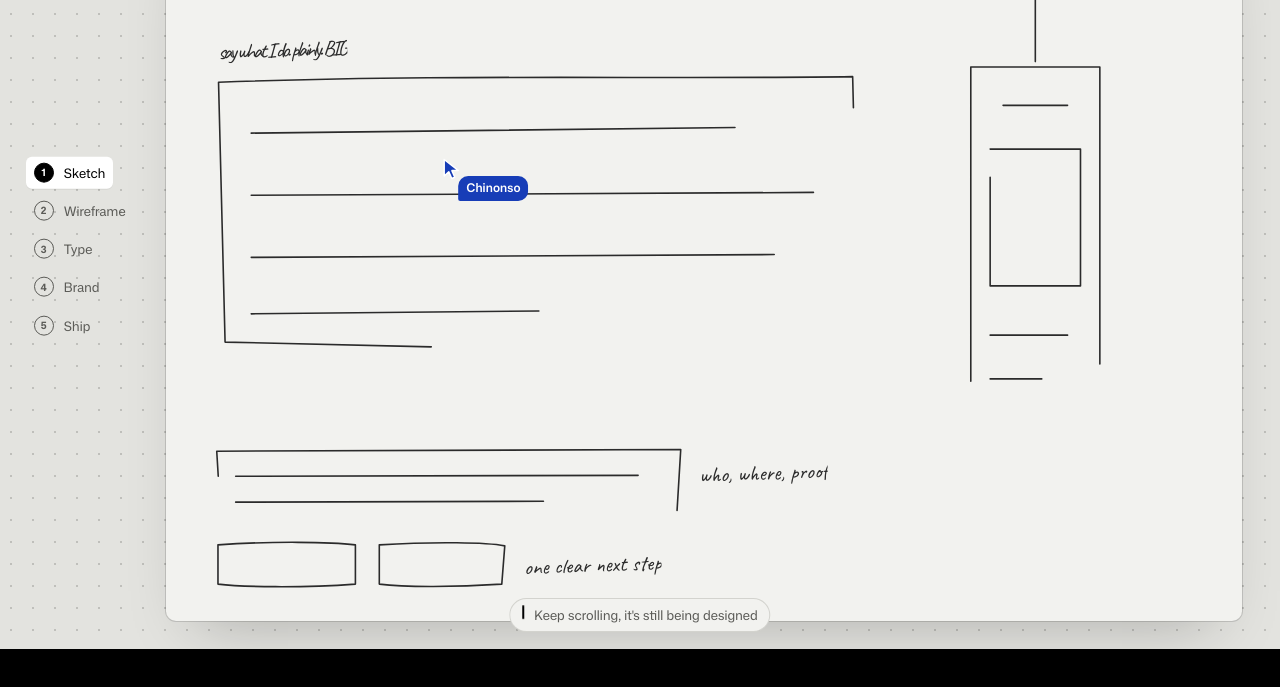
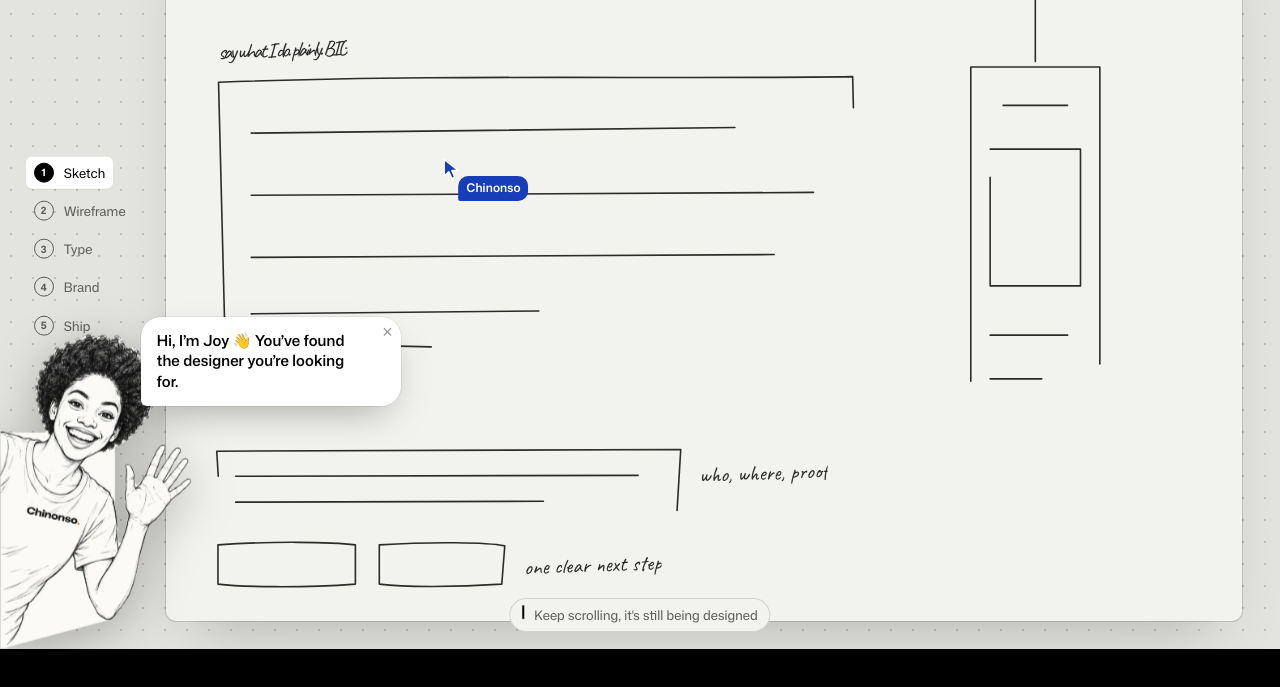
Before and after one commit to ONWUKWEELIASJOY/myportfolio, a plain HTML site: page dist/index.html in a window 1280 px wide. Shown: the part 151-838 px from the top of the page. Drawn offline with Linux system fonts and the light colour scheme; animation ran at ten frames a second.

Commit message:
Add pencil illustrations of Joy that peek in and talk while scrolling
Co-Authored-By: Claude Opus 5.5 <noreply@anthropic.com>
Claude-Session: https://claude.ai/code/session_01ULWKyH6wWc7LJh2g7BtpqN

```diff
--- a/dist/index.html
+++ b/dist/index.html
@@ -895,6 +895,24 @@ body.night .bk{background:var(--bn)}
 .bk .c-title span:first-child{text-shadow:0 1px 0 rgba(255,255,255,.35),0 -1px 0 rgba(0,0,0,.18)}
 .bk .c-title span+span{filter:drop-shadow(0 1px 0 rgba(255,255,255,.3))}
 .bk .book:hover{cursor:grab}
+
+/* ───────── illustrated Joy ───────── */
+.peek{position:fixed;bottom:0;z-index:55;pointer-events:none;--s:0;--side:1}
+.peek.l{left:0}.peek.r{right:0}
+.pk-fig{width:clamp(150px,15vw,230px);transform:translateX(calc((1 - var(--s)) * var(--side) * -110%)) rotate(calc((1 - var(--s)) * var(--side) * -18deg));transform-origin:bottom center;transition:transform .9s cubic-bezier(.2,1.35,.35,1)}
+.peek.r .pk-fig{--side:-1}
+.pk-fig img{width:100%;filter:drop-shadow(0 10px 24px rgba(0,0,0,.25))}
+.peek.on .pk-fig{animation:bob 3.2s ease-in-out .9s infinite}
+@keyframes bob{0%,100%{translate:0 0}50%{translate:0 -6px}}
+.pk-bub{position:absolute;bottom:clamp(170px,19vw,270px);width:max-content;max-width:260px;padding:14px 34px 14px 16px;border-radius:20px;background:#fff;color:#000;font-size:15px;line-height:1.35;font-weight:550;
+  box-shadow:0 0 0 1px rgba(0,0,0,.06),0 16px 40px -14px rgba(0,0,0,.35);opacity:0;transform:scale(.6) translateY(10px);transition:opacity .3s,transform .5s cubic-bezier(.2,1.5,.4,1);pointer-events:auto}
+.peek.l .pk-bub{left:clamp(110px,11vw,170px);transform-origin:0 100%;border-bottom-left-radius:6px}
+.peek.r .pk-bub{right:clamp(110px,11vw,170px);transform-origin:100% 100%;border-bottom-right-radius:6px}
+.peek.talk .pk-bub{opacity:1;transform:none}
+.pk-bub b{color:#FF590D}
+.pk-bub button{position:absolute;top:6px;right:8px;border:0;background:none;font-size:18px;color:#999;cursor:pointer;line-height:1}
+@media (max-width:820px){.pk-fig{width:118px}.pk-bub{bottom:150px;max-width:200px;font-size:13.5px}.peek.l .pk-bub{left:84px}.peek.r .pk-bub{right:84px}}
+@media (prefers-reduced-motion:reduce){.peek{display:none}}
 </style>
 </head>
 <body>
@@ -1390,6 +1408,12 @@ body.night .bk{background:var(--bn)}
   </div>
 </section>
 </main>
+<!-- illustrated Joy peeks in from the screen edges -->
+<div class="peek" id="peek" aria-live="polite">
+  <div class="pk-fig"><img alt="" id="pkImg" src="assets/me-wave.webp"></div>
+  <div class="pk-bub"><p id="pkTxt"></p><button type="button" id="pkX" aria-label="Hide">×</button></div>
+</div>
+
 
 <script>
 (function(){
@@ -1760,5 +1784,41 @@ body.night .bk{background:var(--bn)}
   book.addEventListener('pointerdown',()=>{tl=.4;go()});
 })();
 </script>
+
+<script>
+/* Joy pops in from alternating sides at key moments, says something, then slides away */
+(function(){
+  if(matchMedia('(prefers-reduced-motion: reduce)').matches)return;
+  const pk=document.getElementById('peek'), img=document.getElementById('pkImg'), txt=document.getElementById('pkTxt');
+  let muted=false; try{muted=sessionStorage.getItem('pk-off')==='1'}catch(e){}
+  const beats=[
+    {sel:'#work', side:'l', pose:'wave', say:'Hi, I’m Joy <b>\u{1F44B}</b> You’ve found the designer you’re looking for.'},
+    {sel:'.ch:nth-of-type(2)', side:'r', pose:'wink', say:'This one? Real merchants, real research. <b>Keep going.</b>'},
+    {sel:'.bk', side:'l', pose:'point', say:'My favourite part. <b>Turn the pages</b> ↓'},
+    {sel:'.gal', side:'r', pose:'wink', say:'Campaigns that people actually stop for.'},
+    {sel:'#contact', side:'l', pose:'heart', say:'Thanks for scrolling this far. <b>Let’s build something.</b>'}
+  ];
+  const seen=new Set(); let busy=false, hideT;
+  function show(b){
+    busy=true; clearTimeout(hideT);
+    pk.className='peek '+b.side; img.src='assets/me-'+b.pose+'.webp'; txt.innerHTML=b.say;
+    requestAnimationFrame(()=>{pk.style.setProperty('--s',1);pk.classList.add('on');setTimeout(()=>pk.classList.add('talk'),550)});
+    hideT=setTimeout(hide,4200);
+  }
+  function hide(){pk.classList.remove('talk');setTimeout(()=>{pk.style.setProperty('--s',0);pk.classList.remove('on');setTimeout(()=>busy=false,700)},250)}
+  document.getElementById('pkX').addEventListener('click',()=>{hide();muted=true;try{sessionStorage.setItem('pk-off','1')}catch(e){}});
+  function check(){
+    if(muted||busy)return;
+    for(let i=0;i<beats.length;i++){
+      if(seen.has(i))continue;
+      const el=document.querySelector(beats[i].sel); if(!el)continue;
+      const r=el.getBoundingClientRect();
+      if(r.top<innerHeight*.55&&r.bottom>innerHeight*.3){seen.add(i);show(beats[i]);break}
+    }
+  }
+  addEventListener('scroll',check,{passive:true}); window.__lenis&&window.__lenis.on('scroll',check);
+  ['wave','point','heart','wink'].forEach(n=>{const i=new Image();i.src='assets/me-'+n+'.webp'});
+})();
+</script>
 </body>
 </html>
```
Also changed, not shown: dist/assets/me-heart.webp (added), dist/assets/me-point.webp (added), dist/assets/me-wave.webp (added), dist/assets/me-wink.webp (added).
